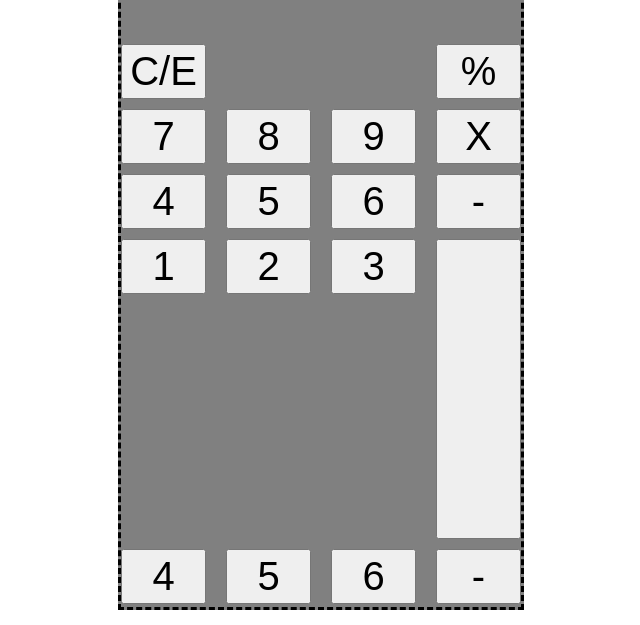
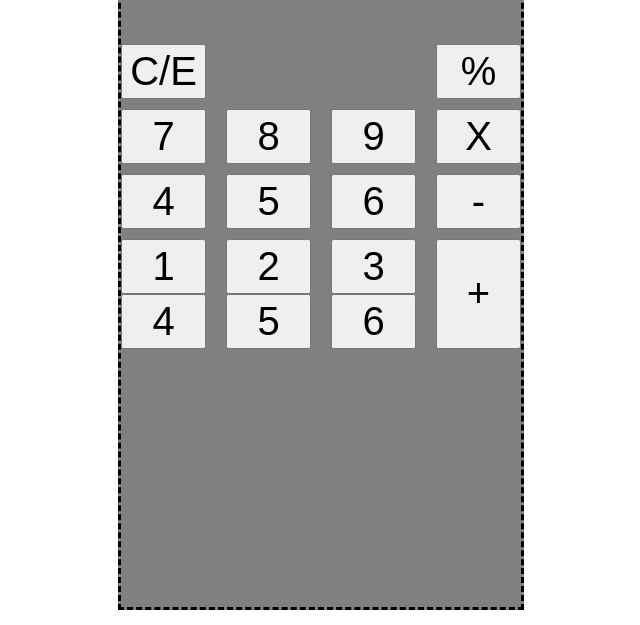
Before and after one commit to littlee5521/calculator, a plain HTML site: page index.html in a window 1280 px wide. Shown: the part 191-816 px from the top of the page, without its empty margins (319-959 px from the left). Drawn offline with Linux system fonts and the light colour scheme.

Commit message:
Finished layout for buttons

```diff
--- a/css/style.css
+++ b/css/style.css
@@ -40,6 +40,7 @@
     justify-content: space-between;
     flex: auto;
     flex-grow: 0;
+    align-items: flex-start
 }
 .calc-button {
     flex: auto;
@@ -49,5 +50,16 @@
     font-size: 40px;
 }
 .add{
-    height: 300px;
+    height: 110px;
 }
+.help {
+    display: flex;
+    flex-direction: column;
+}
+.row {
+    flex: auto;
+    display: flex;
+    flex-direction: column;
+    justify-content: space-between;
+    margin-right: 20px;
+}
--- a/index.html
+++ b/index.html
@@ -34,16 +34,19 @@
             <button class="calc-button">-</button>
           </div>
           <div class="calc-row">
+            <div class="row">
+              <div class="calc-row">
                 <button class="calc-button">1</button>
                 <button class="calc-button">2</button>
                 <button class="calc-button">3</button>
-            <button class="calc-button add"></button>
               </div>
               <div class="calc-row">
                 <button class="calc-button">4</button>
                 <button class="calc-button">5</button>
                 <button class="calc-button">6</button>
-            <button class="calc-button">-</button>
+              </div>
+            </div>
+            <button class="calc-button add">+</button>
           </div>
         </div>
       </div>
```
Lines whose indentation alone changed are shown as unchanged.
